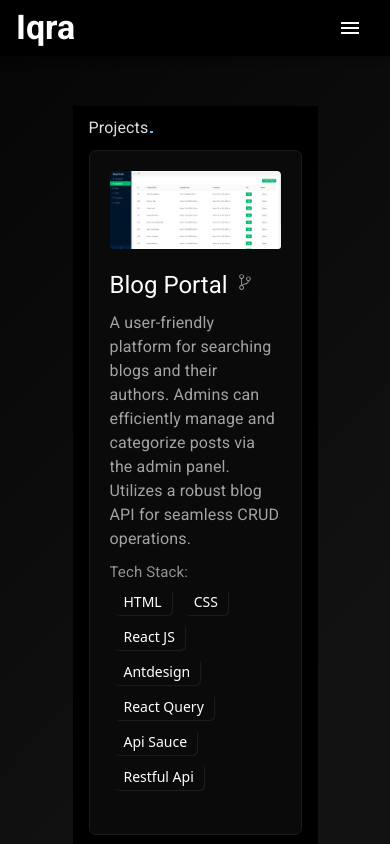
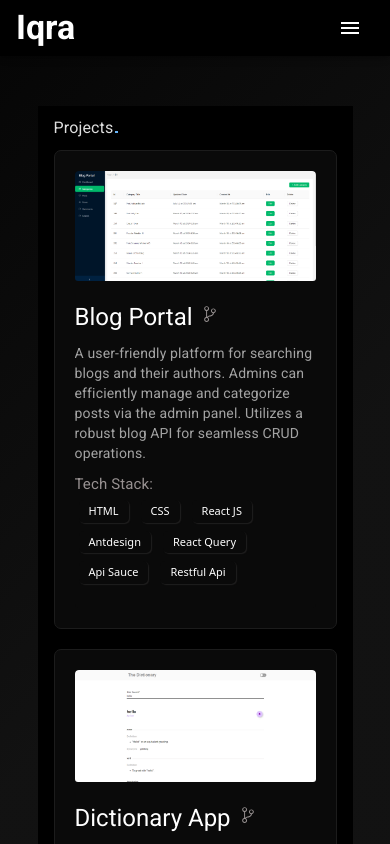
Before and after one commit to Iqra562/IqrasPortfolio, a React (Vite) app in the folder iqra-portfolio/: page /projects in a window 390 px wide. Shown: the top 844 px of the page. Built offline with nearby package versions, Linux system fonts and the light colour scheme.

Commit message:
responsive

```diff
--- a/iqra-portfolio/src/pages/Contact/Contact.jsx
+++ b/iqra-portfolio/src/pages/Contact/Contact.jsx
@@ -6,14 +6,8 @@ import { RxLinkedinLogo } from "react-icons/rx";
 import { ImWhatsapp } from "react-icons/im";
 import { AiOutlineMail } from "react-icons/ai";
 import { FaGithub } from "react-icons/fa";
+import { AppContainer } from "../Home/Home";
 
-const AppContainer = styled(Container)(({ theme }) => ({
-  width: "70%",
-  backgroundColor: theme.palette.primary.main,
-  marginTop: "30px",
-  minHeight: "80vh",
-  // marginBottom: "100px"
-}));
 const StackBox = styled(Box)(({theme})=>({
   backgroundColor: "#0a0a0a",
   display: "flex",
@@ -74,10 +68,10 @@ function Contact() {
           <StackBox >
             <Box>
               <IconButtonContainer
-                component="a"
-                href="https://www.linkedin.com/in/iqra-khaliq-a90484253"
-                target="_blank"
-                rel="noopener noreferrer"
+              //  component="a"
+               // href="https://www.linkedin.com/in/iqra-khaliq-a90484253"
+               // target="_blank"
+               //  rel="noopener noreferrer"
                 disableRipple={true}
 
               >
@@ -89,10 +83,10 @@ function Contact() {
           <StackBox >
             <Box>
               <IconButtonContainer
-                component="a"
-                href="https://www.linkedin.com/in/iqra-khaliq-a90484253"
-                target="_blank"
-                rel="noopener noreferrer"
+               // component="a"
+               // href="https://www.linkedin.com/in/iqra-khaliq-a90484253"
+               // target="_blank"
+                //rel="noopener noreferrer"
                 disableRipple={true}
 
               >
--- a/iqra-portfolio/src/pages/Home/Home.jsx
+++ b/iqra-portfolio/src/pages/Home/Home.jsx
@@ -6,7 +6,7 @@ import GitHubIcon from '@mui/icons-material/GitHub';
 import LinkedInIcon from '@mui/icons-material/LinkedIn';
 
 import './Home.css';
-const AppContainer = styled(Container)(({ theme }) => ({
+export  const AppContainer = styled(Container)(({ theme }) => ({
   backgroundColor: theme.palette.primary.main,
   marginTop: "30px",
   minHeight: "80vh",
--- a/iqra-portfolio/src/pages/Projects/CustomProjectDiv.jsx
+++ b/iqra-portfolio/src/pages/Projects/CustomProjectDiv.jsx
@@ -1,11 +1,17 @@
 import React from "react";
-import { Box, Card, CardContent, CardMedia, colors, IconButton, Link, styled, Typography } from "@mui/material";
+import { Box, Card, CardContent, CardMedia, IconButton, Link, styled, Typography ,useTheme,useMediaQuery} from "@mui/material";
 import { HiLink } from "react-icons/hi";
 import { IoIosGitBranch } from "react-icons/io";
 import { ProjectData } from "./ProjectData";
 
 function CustomProjectDiv({data}) {
-const {name,description,githubLink,liveLink,image,technologyUsed} =data
+const {name,description,githubLink,liveLink,image,technologyUsed} =data;
+
+const theme = useTheme();
+const isSmallScreen = useMediaQuery(theme.breakpoints.down('md'));
+const isMediumScreen = useMediaQuery(theme.breakpoints.only('md'));
+
+
     const StyledCard = styled(Box)({
         position: "relative",
         width: "100%",
@@ -55,9 +61,12 @@ const {name,description,githubLink,liveLink,image,technologyUsed} =data
         marginLeft:"4px",
         justifyContent: "center",
         borderRadius: "5px",
-        fontSize: "14px",
+        fontSize:isSmallScreen ? "11px" : isMediumScreen ? "14px":"14px",
         boxShadow:"1px 1px 1px #1f1e1e"
     })
+
+
+
     return (
         <ProjectContainer >
             <Card sx={{
@@ -110,7 +119,7 @@ const {name,description,githubLink,liveLink,image,technologyUsed} =data
                 }}>
                     <Box sx={{ display: "flex" }}>
 
-                        <Typography variant="h5">
+                        <Typography variant={isSmallScreen ? 'h5' : isMediumScreen ? 'h4' : 'h4'}>
                             <Link
                                 href={githubLink}
                                 target="_blank"
@@ -139,9 +148,8 @@ const {name,description,githubLink,liveLink,image,technologyUsed} =data
                             <IoIosGitBranch fontSize="large" style={{ color: "#979191" }} />
                         </IconButton>
                     </Box>
-                    <Typography  sx={{
+                    <Typography  variant={isSmallScreen ? "body2" : isMediumScreen ? "body1" : "body1"}   sx={{
                         color: "#a3a3a3",
-                        fontSize: "16px",
                         marginTop:"10px"
                     }}>
                        {description}
--- a/iqra-portfolio/src/pages/Projects/Projects.jsx
+++ b/iqra-portfolio/src/pages/Projects/Projects.jsx
@@ -5,12 +5,7 @@ import { HiLink } from "react-icons/hi";
 import { IoIosGitBranch } from "react-icons/io";
 import CustomProjectDiv from "./CustomProjectDiv";
 import { ProjectData } from "./ProjectData";
-const AppContainer = styled(Container)(({ theme }) => ({
-  width: "70%",
-  backgroundColor: theme.palette.primary.main,
-  marginTop: "30px",
-  minHeight: "80vh",
-}));
+import { AppContainer } from "../Home/Home";
 
 
 function Projects() {
--- a/iqra-portfolio/src/pages/Skills/Skills.jsx
+++ b/iqra-portfolio/src/pages/Skills/Skills.jsx
@@ -3,14 +3,14 @@
 import CustomBox from "./CustomBox";
 import  {skillIcons}  from "./SkillData";
 import CommonHeader from "../../components/CommonHeader/CommonHeader";
-
-const AppContainer = styled(Container)(({ theme }) => ({
-  width: "70%",
-  backgroundColor: theme.palette.primary.main,
-  marginTop: "30px",
-  minHeight: "80vh",
-  // marginBottom: "100px"
-}));
+import  {AppContainer} from "../Home/Home"
+// const AppContainer = styled(Container)(({ theme }) => ({
+//   width: "70%",
+//   backgroundColor: theme.palette.primary.main,
+//   marginTop: "30px",
+//   minHeight: "80vh",
+//   // marginBottom: "100px"
+// }));
 
 
 function Skills() {
```
